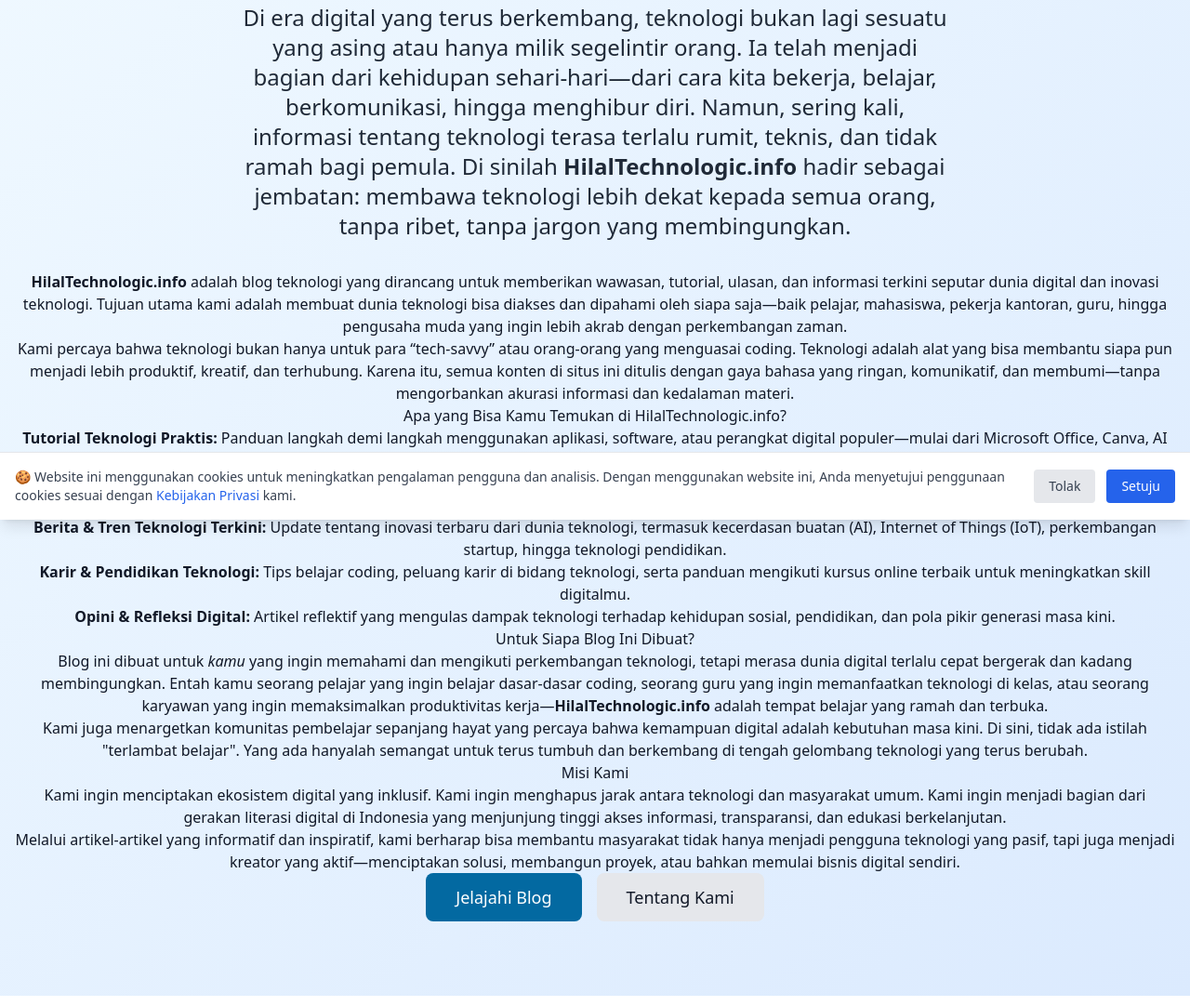
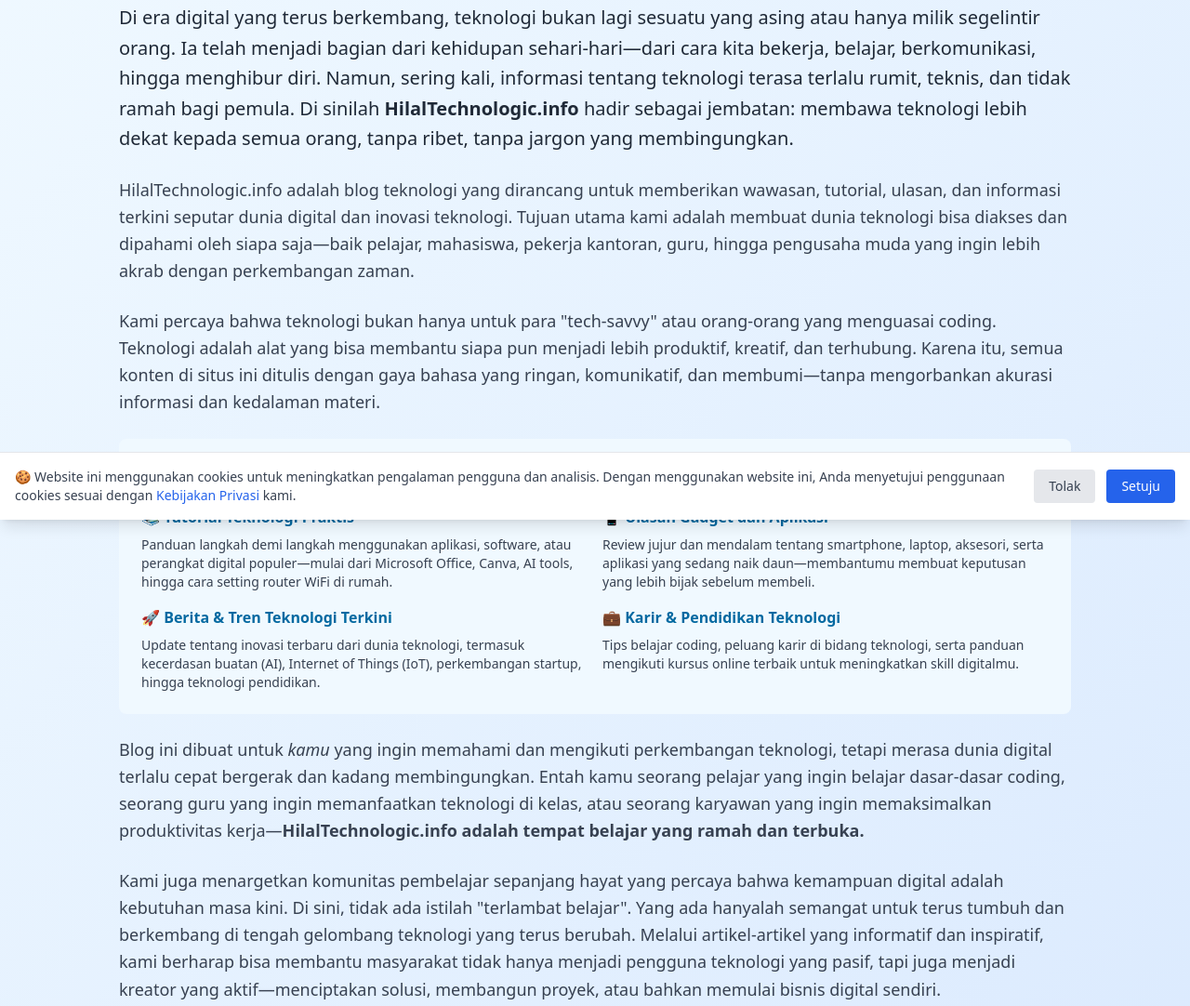
Before and after one commit to hilaltechnologic/hilaltechnologic, an Astro site: page / in a window 1280 px wide. Shown: the part 241-1323 px from the top of the page at 93% size. Built offline with nearby package versions, Linux system fonts and the light colour scheme; Astro itself is replaced by a stand-in of ours.

Commit message:
Intro Selection3

```diff
--- a/src/pages/index.astro
+++ b/src/pages/index.astro
@@ -56,41 +56,50 @@
         <h1 class="text-5xl md:text-6xl font-bold text-gray-900 dark:text-white mb-6">
           Selamat Datang di <span class="text-primary-600">Hilal Technologic</span>
         </h1>
-        <p class="text-xl md:text-2xl text-gray-800 dark:text-gray-100 mb-8 max-w-3xl mx-auto">
+        <div class="max-w-5xl mx-auto text-left space-y-6 mb-8">
+          <p class="text-xl text-gray-800 dark:text-gray-100 leading-relaxed">
             Di era digital yang terus berkembang, teknologi bukan lagi sesuatu yang asing atau hanya milik segelintir orang. Ia telah menjadi bagian dari kehidupan sehari-hari—dari cara kita bekerja, belajar, berkomunikasi, hingga menghibur diri. Namun, sering kali, informasi tentang teknologi terasa terlalu rumit, teknis, dan tidak ramah bagi pemula. Di sinilah <strong>HilalTechnologic.info</strong> hadir sebagai jembatan: membawa teknologi lebih dekat kepada semua orang, tanpa ribet, tanpa jargon yang membingungkan.
           </p>
-            <p>
-      <strong>HilalTechnologic.info</strong> adalah blog teknologi yang dirancang untuk memberikan wawasan, tutorial, ulasan, dan informasi terkini seputar dunia digital dan inovasi teknologi. Tujuan utama kami adalah membuat dunia teknologi bisa diakses dan dipahami oleh siapa saja—baik pelajar, mahasiswa, pekerja kantoran, guru, hingga pengusaha muda yang ingin lebih akrab dengan perkembangan zaman.
+
+          <p class="text-lg text-gray-700 dark:text-gray-200 leading-relaxed">
+            HilalTechnologic.info adalah blog teknologi yang dirancang untuk memberikan wawasan, tutorial, ulasan, dan informasi terkini seputar dunia digital dan inovasi teknologi. Tujuan utama kami adalah membuat dunia teknologi bisa diakses dan dipahami oleh siapa saja—baik pelajar, mahasiswa, pekerja kantoran, guru, hingga pengusaha muda yang ingin lebih akrab dengan perkembangan zaman.
           </p>
 
-    <p>
-      Kami percaya bahwa teknologi bukan hanya untuk para “tech-savvy” atau orang-orang yang menguasai coding. Teknologi adalah alat yang bisa membantu siapa pun menjadi lebih produktif, kreatif, dan terhubung. Karena itu, semua konten di situs ini ditulis dengan gaya bahasa yang ringan, komunikatif, dan membumi—tanpa mengorbankan akurasi informasi dan kedalaman materi.
+          <p class="text-lg text-gray-700 dark:text-gray-200 leading-relaxed">
+            Kami percaya bahwa teknologi bukan hanya untuk para "tech-savvy" atau orang-orang yang menguasai coding. Teknologi adalah alat yang bisa membantu siapa pun menjadi lebih produktif, kreatif, dan terhubung. Karena itu, semua konten di situs ini ditulis dengan gaya bahasa yang ringan, komunikatif, dan membumi—tanpa mengorbankan akurasi informasi dan kedalaman materi.
           </p>
 
-    <h2>Apa yang Bisa Kamu Temukan di HilalTechnologic.info?</h2>
-    <ul>
-      <li><strong>Tutorial Teknologi Praktis:</strong> Panduan langkah demi langkah menggunakan aplikasi, software, atau perangkat digital populer—mulai dari Microsoft Office, Canva, AI tools, hingga cara setting router WiFi di rumah.</li>
-      <li><strong>Ulasan Gadget dan Aplikasi:</strong> Review jujur dan mendalam tentang smartphone, laptop, aksesori, serta aplikasi yang sedang naik daun—membantumu membuat keputusan yang lebih bijak sebelum membeli.</li>
-      <li><strong>Berita & Tren Teknologi Terkini:</strong> Update tentang inovasi terbaru dari dunia teknologi, termasuk kecerdasan buatan (AI), Internet of Things (IoT), perkembangan startup, hingga teknologi pendidikan.</li>
-      <li><strong>Karir & Pendidikan Teknologi:</strong> Tips belajar coding, peluang karir di bidang teknologi, serta panduan mengikuti kursus online terbaik untuk meningkatkan skill digitalmu.</li>
-      <li><strong>Opini & Refleksi Digital:</strong> Artikel reflektif yang mengulas dampak teknologi terhadap kehidupan sosial, pendidikan, dan pola pikir generasi masa kini.</li>
-    </ul>
+          <div class="bg-primary-50 dark:bg-gray-800 p-6 rounded-lg">
+            <h3 class="text-2xl font-bold text-primary-800 dark:text-primary-300 mb-4">Apa yang Bisa Kamu Temukan di HilalTechnologic.info?</h3>
+            <div class="grid grid-cols-1 md:grid-cols-2 gap-4 text-gray-700 dark:text-gray-200">
+              <div>
+                <h4 class="font-semibold text-primary-700 dark:text-primary-300 mb-2">📚 Tutorial Teknologi Praktis</h4>
+                <p class="text-sm">Panduan langkah demi langkah menggunakan aplikasi, software, atau perangkat digital populer—mulai dari Microsoft Office, Canva, AI tools, hingga cara setting router WiFi di rumah.</p>
+              </div>
+              <div>
+                <h4 class="font-semibold text-primary-700 dark:text-primary-300 mb-2">📱 Ulasan Gadget dan Aplikasi</h4>
+                <p class="text-sm">Review jujur dan mendalam tentang smartphone, laptop, aksesori, serta aplikasi yang sedang naik daun—membantumu membuat keputusan yang lebih bijak sebelum membeli.</p>
+              </div>
+              <div>
+                <h4 class="font-semibold text-primary-700 dark:text-primary-300 mb-2">🚀 Berita & Tren Teknologi Terkini</h4>
+                <p class="text-sm">Update tentang inovasi terbaru dari dunia teknologi, termasuk kecerdasan buatan (AI), Internet of Things (IoT), perkembangan startup, hingga teknologi pendidikan.</p>
+              </div>
+              <div>
+                <h4 class="font-semibold text-primary-700 dark:text-primary-300 mb-2">💼 Karir & Pendidikan Teknologi</h4>
+                <p class="text-sm">Tips belajar coding, peluang karir di bidang teknologi, serta panduan mengikuti kursus online terbaik untuk meningkatkan skill digitalmu.</p>
+              </div>
+            </div>
+          </div>
 
-    <h2>Untuk Siapa Blog Ini Dibuat?</h2>
-    <p>
-      Blog ini dibuat untuk <em>kamu</em> yang ingin memahami dan mengikuti perkembangan teknologi, tetapi merasa dunia digital terlalu cepat bergerak dan kadang membingungkan. Entah kamu seorang pelajar yang ingin belajar dasar-dasar coding, seorang guru yang ingin memanfaatkan teknologi di kelas, atau seorang karyawan yang ingin memaksimalkan produktivitas kerja—<strong>HilalTechnologic.info</strong> adalah tempat belajar yang ramah dan terbuka.
-    </p>
-    <p>
-      Kami juga menargetkan komunitas pembelajar sepanjang hayat yang percaya bahwa kemampuan digital adalah kebutuhan masa kini. Di sini, tidak ada istilah "terlambat belajar". Yang ada hanyalah semangat untuk terus tumbuh dan berkembang di tengah gelombang teknologi yang terus berubah.
+          <p class="text-lg text-gray-700 dark:text-gray-200 leading-relaxed">
+            Blog ini dibuat untuk <em>kamu</em> yang ingin memahami dan mengikuti perkembangan teknologi, tetapi merasa dunia digital terlalu cepat bergerak dan kadang membingungkan. Entah kamu seorang pelajar yang ingin belajar dasar-dasar coding, seorang guru yang ingin memanfaatkan teknologi di kelas, atau seorang karyawan yang ingin memaksimalkan produktivitas kerja—<strong>HilalTechnologic.info adalah tempat belajar yang ramah dan terbuka.</strong>
           </p>
 
-    <h2>Misi Kami</h2>
-    <p>
-      Kami ingin menciptakan ekosistem digital yang inklusif. Kami ingin menghapus jarak antara teknologi dan masyarakat umum. Kami ingin menjadi bagian dari gerakan literasi digital di Indonesia yang menjunjung tinggi akses informasi, transparansi, dan edukasi berkelanjutan.
+          <p class="text-lg text-gray-700 dark:text-gray-200 leading-relaxed">
+            Kami juga menargetkan komunitas pembelajar sepanjang hayat yang percaya bahwa kemampuan digital adalah kebutuhan masa kini. Di sini, tidak ada istilah "terlambat belajar". Yang ada hanyalah semangat untuk terus tumbuh dan berkembang di tengah gelombang teknologi yang terus berubah. Melalui artikel-artikel yang informatif dan inspiratif, kami berharap bisa membantu masyarakat tidak hanya menjadi pengguna teknologi yang pasif, tapi juga menjadi kreator yang aktif—menciptakan solusi, membangun proyek, atau bahkan memulai bisnis digital sendiri.
           </p>
-    <p>
-      Melalui artikel-artikel yang informatif dan inspiratif, kami berharap bisa membantu masyarakat tidak hanya menjadi pengguna teknologi yang pasif, tapi juga menjadi kreator yang aktif—menciptakan solusi, membangun proyek, atau bahkan memulai bisnis digital sendiri.
-    </p>
+        </div>
+
         <div class="flex flex-col sm:flex-row gap-4 justify-center">
           <a href="/blog" class="btn-primary text-lg px-8 py-3">
             Jelajahi Blog
```
Lines whose indentation alone changed are shown as unchanged.
